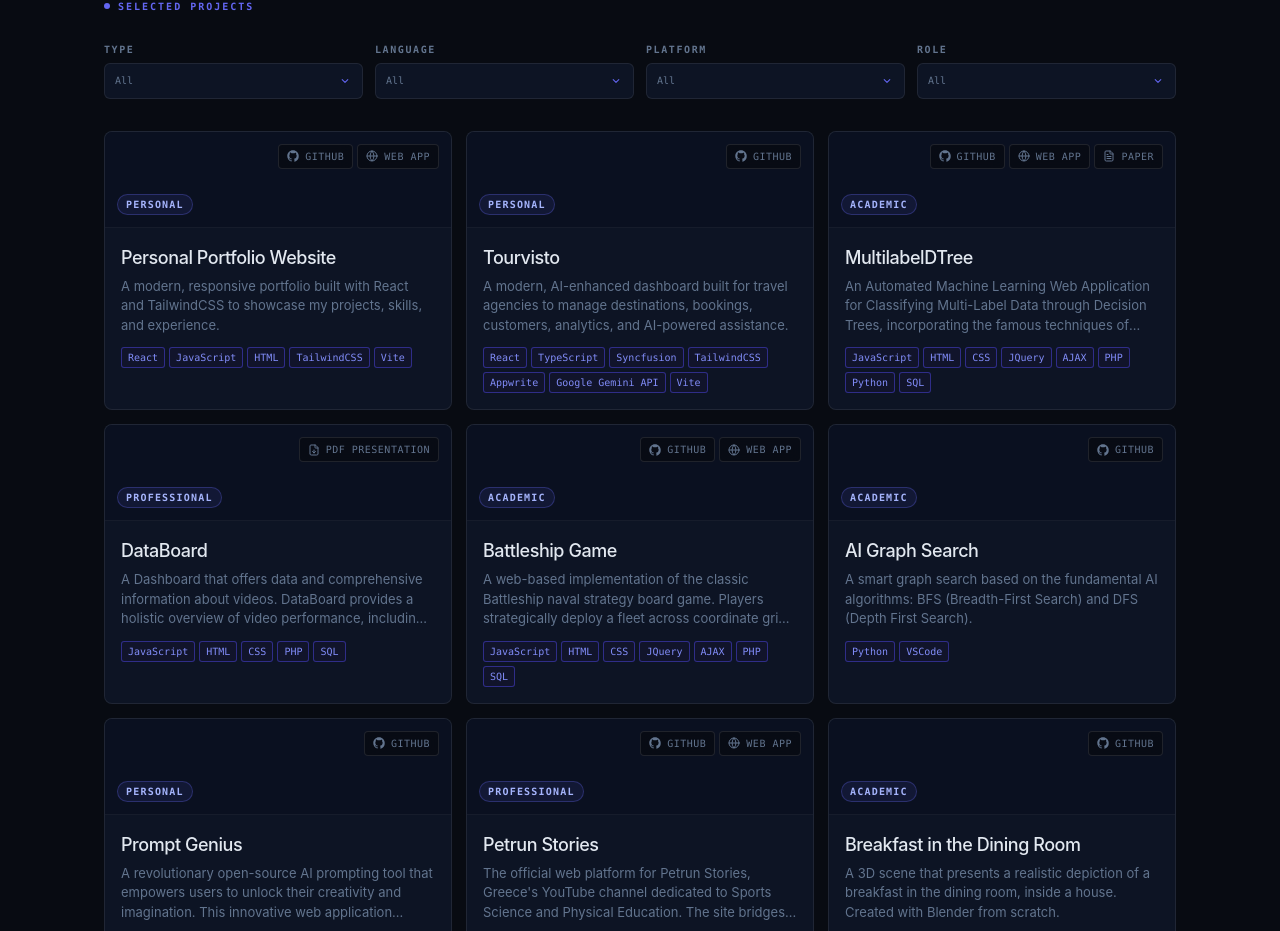
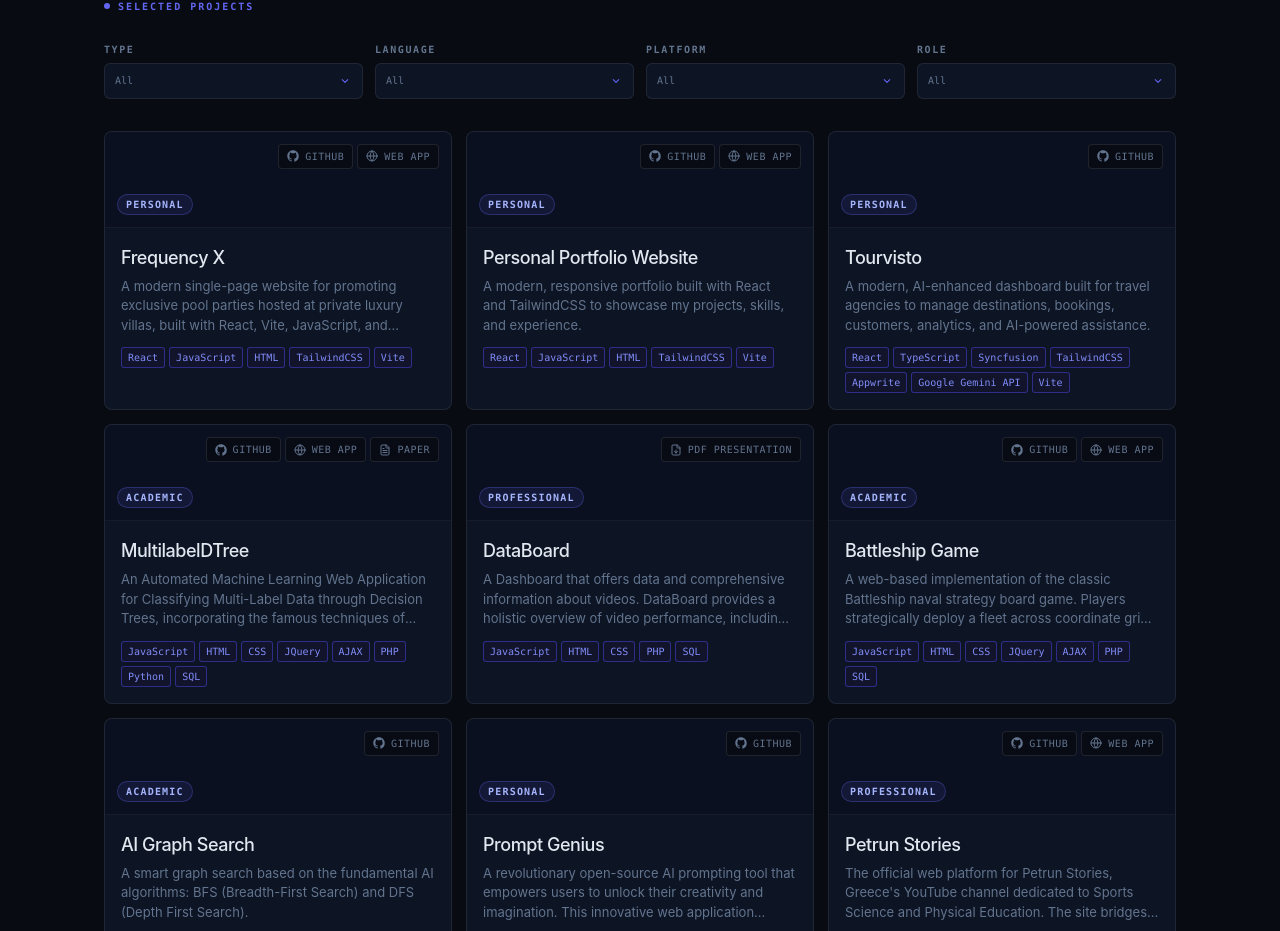
Before and after one commit to alexoiik/alexoiik.github.io, a React (Vite) app: page / in a window 1280 px wide. Shown: the part 3360-4291 px from the top of the page. Built offline with nearby package versions, Linux system fonts and the light colour scheme.

Commit message:
feat: updated cv and added a new project

```diff
--- a/src/data/projects.js
+++ b/src/data/projects.js
@@ -1,6 +1,50 @@
 export const projects = [
     {
         id: 1,
+        title: "Frequency X",
+        description:
+            "A modern single-page website for promoting exclusive pool parties hosted at private luxury villas, built with React, Vite, JavaScript, and Tailwind CSS.",
+        technologies: ["React", "JavaScript", "HTML", "TailwindCSS", "Vite"],
+        filters: {
+            type: "Personal",
+            language: ["React", "JavaScript", "HTML", "TailwindCSS"],
+            platform: ["Web"],
+            role: ["Software Engineer", "Designer"],
+        },
+        details: {
+            type: "Personal",
+            period: "Jul 2026 - Aug 2026 · 2 mos",
+            role: ["Software Engineer", "Designer"],
+            languages: ["React", "JavaScript", "HTML", "TailwindCSS"],
+            platforms: ["Web"],
+            teamSize: "1",
+            contribution:
+                "Architected and designed the entire single-page web application from scratch as a solo developer, handling end-to-end UI/UX design, component engineering, custom Tailwind animations, and deployment via Vercel.",
+            highlights: [
+                "Designed a distinct cyber-dark visual brand featuring dynamic glitch typography and custom neon UI accents.",
+                "Engineered interactive artist lineup cards powered by pure CSS real-time audio equalizer animations.",
+                "Implemented an intuitive event history ledger with status indicators for tracking past and upcoming party editions.",
+                "Optimized asset loading and layout responsiveness to achieve fast load times and seamless mobile playback."
+            ],
+            features: [
+                "Interactive DJ Roster with hover micro-interactions and animated equalizer visualizers.",
+                "Secret Location Drop section complete with entry protocols and integrated Instagram RSVP access.",
+                "Event Series Timeline with live status pills (COMPLETED vs UPCOMING).",
+                "Responsive, single-page cyber-themed layout optimized across mobile, tablet, and desktop viewports."
+            ],
+            techStack: [
+                "React", "JavaScript", "HTML", "TailwindCSS", "Vite"
+            ],
+            approach:
+                "Focused on creating an immersive, dark-mode visual experience by configuring custom Tailwind CSS color extensions, dynamic utility classes, and inline SVGs. Leveraged Vite and React's modular structure to maintain lightweight performance, smooth UI transitions, and clean code scalability without reliance on heavy external UI libraries.",
+            links: {
+                github: "https://github.com/alexoiik/frequency-x",
+                web: "https://frequency-x.vercel.app"
+            },
+        },
+    },
+    {
+        id: 2,
         title: "Personal Portfolio Website",
         description:
             "A modern, responsive portfolio built with React and TailwindCSS to showcase my projects, skills, and experience.",
@@ -69,7 +113,7 @@ export const projects = [
         },
     },
     {
-        id: 2,
+        id: 3,
         title: "Tourvisto",
         description:
             "A modern, AI-enhanced dashboard built for travel agencies to manage destinations, bookings, customers, analytics, and AI-powered assistance.",
@@ -117,7 +161,7 @@ export const projects = [
         },
     },
     {
-        id: 3,
+        id: 4,
         title: "MultilabelDTree",
         description:
             "An Automated Machine Learning Web Application for Classifying Multi-Label Data through Decision Trees, incorporating the famous techniques of Problem Transformation Approaches.",
@@ -168,7 +212,7 @@ export const projects = [
         },
     },
     {
-        id: 4,
+        id: 5,
         title: "DataBoard",
         description:
             "A Dashboard that offers data and comprehensive information about videos. DataBoard provides a holistic overview of video performance, including users, views and durations.",
@@ -213,7 +257,7 @@ export const projects = [
         },
     },
     {
-        id: 5,
+        id: 6,
         title: "Battleship Game",
         description:
             "A web-based implementation of the classic Battleship naval strategy board game. Players strategically deploy a fleet across coordinate grids and take turns targeting enemy waters to sink opposing ships in both Singleplayer and Multiplayer modes.",
@@ -255,7 +299,7 @@ export const projects = [
         },
     },
     {
-        id: 6,
+        id: 7,
         title: "AI Graph Search",
         description:
             "A smart graph search based on the fundamental AI algorithms: BFS (Breadth-First Search) and DFS (Depth First Search).",
@@ -297,7 +341,7 @@ export const projects = [
         },
     },
     {
-        id: 7,
+        id: 8,
         title: "Prompt Genius",
         description:
             "A revolutionary open-source AI prompting tool that empowers users to unlock their creativity and imagination. This innovative web application provides an accessible platform for individuals of all backgrounds to explore, generate, and share brilliant AI prompts.",
@@ -339,7 +383,7 @@ export const projects = [
         },
     },
     {
-        id: 8,
+        id: 9,
         title: "Petrun Stories",
         description:
             "The official web platform for Petrun Stories, Greece's YouTube channel dedicated to Sports Science and Physical Education. The site bridges science communication and athletic education by offering scientifically backed articles, diary posts, and multimedia resources in an accessible format.",
@@ -381,7 +425,7 @@ export const projects = [
         },
     },
     {
-        id: 9,
+        id: 10,
         title: "Breakfast in the Dining Room",
         description:
             "A 3D scene that presents a realistic depiction of a breakfast in the dining room, inside a house. Created with Blender from scratch.",
@@ -422,7 +466,7 @@ export const projects = [
         },
     },
     {
-        id: 10,
+        id: 11,
         title: "Data Mining Investigation",
         description:
             "Costumers' churn rate investigation of a telecommunication company, using python, scikit-learn and a two-dimensional dataset. This investigation was an assessment by university's course 'Data Organization and Data Mining' and completed through Visual Studio Code with classification and clustering algorithms.",
@@ -463,7 +507,7 @@ export const projects = [
         },
     },
     {
-        id: 11,
+        id: 12,
         title: "Public Key Cryptography with RSA",
         description:
             "A simple implementation of Public Key Cryptography, using RSA Cryptographic Algorithm (with Java).",
@@ -504,7 +548,7 @@ export const projects = [
         },
     },
     {
-        id: 12,
+        id: 13,
         title: "Recommender System",
         description:
             "A book recommender system built in R that predicts potential user ratings based on historical preference data. Developed as part of the 'Data Analytics' course using the K-Nearest Neighbors (kNN) algorithm on e-commerce reader evaluation datasets.",
@@ -545,7 +589,7 @@ export const projects = [
         },
     },
     {
-        id: 13,
+        id: 14,
         title: "UniSystem",
         description:
             "A University Information System, created for the purpose of an easy and smooth storage of all students, and their information, in the system of a University. This project created in NetBeans, programmed with Java and the GUI designed with JavaSwing. UniSystem saves its data to PostgreSQL, using JDBC.",
@@ -587,7 +631,7 @@ export const projects = [
         },
     },
     {
-        id: 14,
+        id: 15,
         title: "Trip Assistant",
         description:
             "An Android travel application designed to streamline trip planning and booking. Built with Java in Android Studio, featuring XML UI design, hybrid data storage via Room and Firebase Cloud Firestore, and Google Maps SDK integration for destination tracking.",
@@ -630,7 +674,7 @@ export const projects = [
         },
     },
     {
-        id: 15,
+        id: 16,
         title: "Tic-Tac-Toe",
         description:
             "A neon-colored PC version of the well-known game 'Tic Tac Toe'. Features an interactive 3x3 grid matrix, dynamic turn indicators, automatic win detection, and live scorekeeping.",
@@ -674,7 +718,7 @@ export const projects = [
         },
     },
     {
-        id: 16,
+        id: 17,
         title: "RPS Game",
         description:
             "A responsive web-based implementation of the classic Rock-Paper-Scissors game, allowing users to play against an automated computer bot with real-time score tracking.",
@@ -717,7 +761,7 @@ export const projects = [
         },
     },
     {
-        id: 17,
+        id: 18,
         title: "Arduino Embedded Systems",
         description:
             "Two embedded systems created with Arduino Uno on Tinkercad and programmed with C++. A Temperature Measurement System and a Modern Traffic Light System.",
@@ -759,7 +803,7 @@ export const projects = [
         },
     },
     {
-        id: 18,
+        id: 19,
         title: "Personal Website",
         description:
             "My first Personal Website, created from scratch in VSCode, using HTML, CSS and JavaScript. Created for University's course 'Web Languages and Technologies'.",
```
Also changed, not shown: 1 other file (tests, documents, lock files or other folders).
